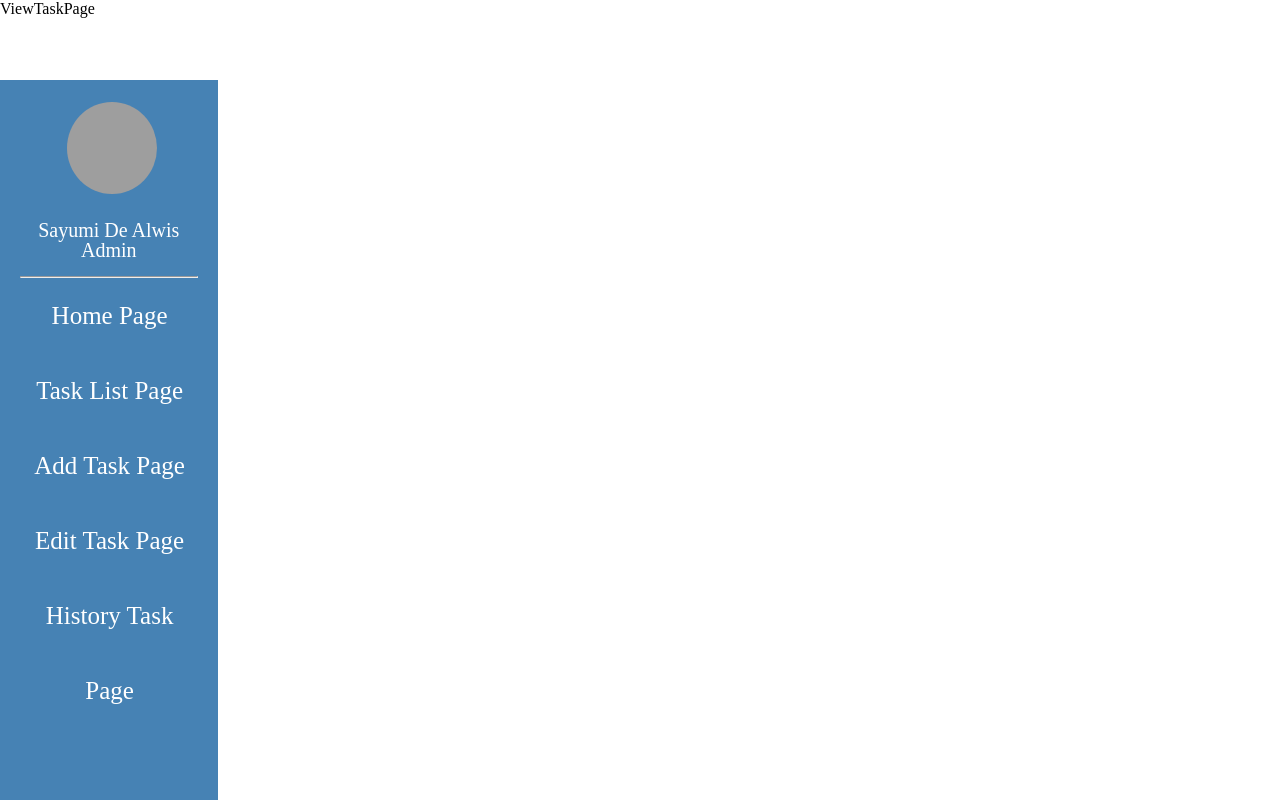
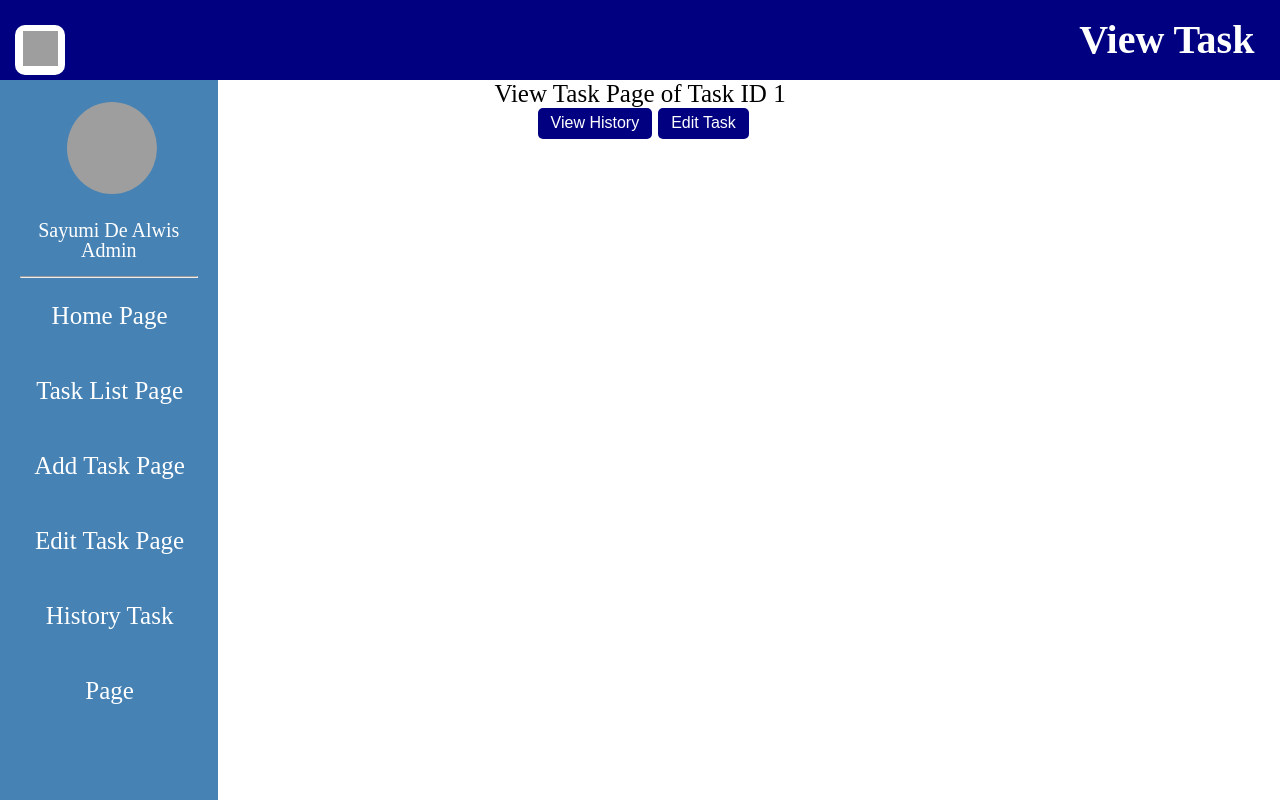
Before and after one commit to Sayumidealwis/sample-page-frontend, a React (Create React App) app: page /taskview/1 in a window 1280 px wide. Built offline with nearby package versions, Linux system fonts and the light colour scheme; grey boxes are pictures that could not be loaded.

Commit message:
View task page added

```diff
--- a/src/Pages/ViewTaskPage.jsx
+++ b/src/Pages/ViewTaskPage.jsx
@@ -1,8 +1,27 @@
 import React from 'react'
 import '../Styles/ViewTaskPage.css'
+import Header from '../Components/Header'
+import { useParams } from 'react-router-dom'
 
 const ViewTaskPage = () => {
-  return <div>ViewTaskPage</div>
+  const { taskid } = useParams()
+
+  return (
+    <div>
+      <Header currentPage="View Task" />
+      <p style={{ textAlign: 'center', fontSize: '25px' }}>
+        View Task Page of Task ID {taskid}
+      </p>
+      <div style={{ display: 'flex', justifyContent: 'center' }}>
+        <button className="button-class" type="button">
+          View History
+        </button>
+        <button className="button-class" type="button">
+          Edit Task
+        </button>
+      </div>
+    </div>
+  )
 }
 
 export default ViewTaskPage
--- a/src/Styles/ViewTaskPage.css
+++ b/src/Styles/ViewTaskPage.css
@@ -0,0 +1,11 @@
+.button-class {
+  text-align: right;
+  margin-left: 0.5vw;
+  padding: 0.5vw 1vw;
+  font-size: 16px;
+  cursor: pointer;
+  background-color: #000080;
+  color: white;
+  border: none;
+  border-radius: 5px;
+}
```
